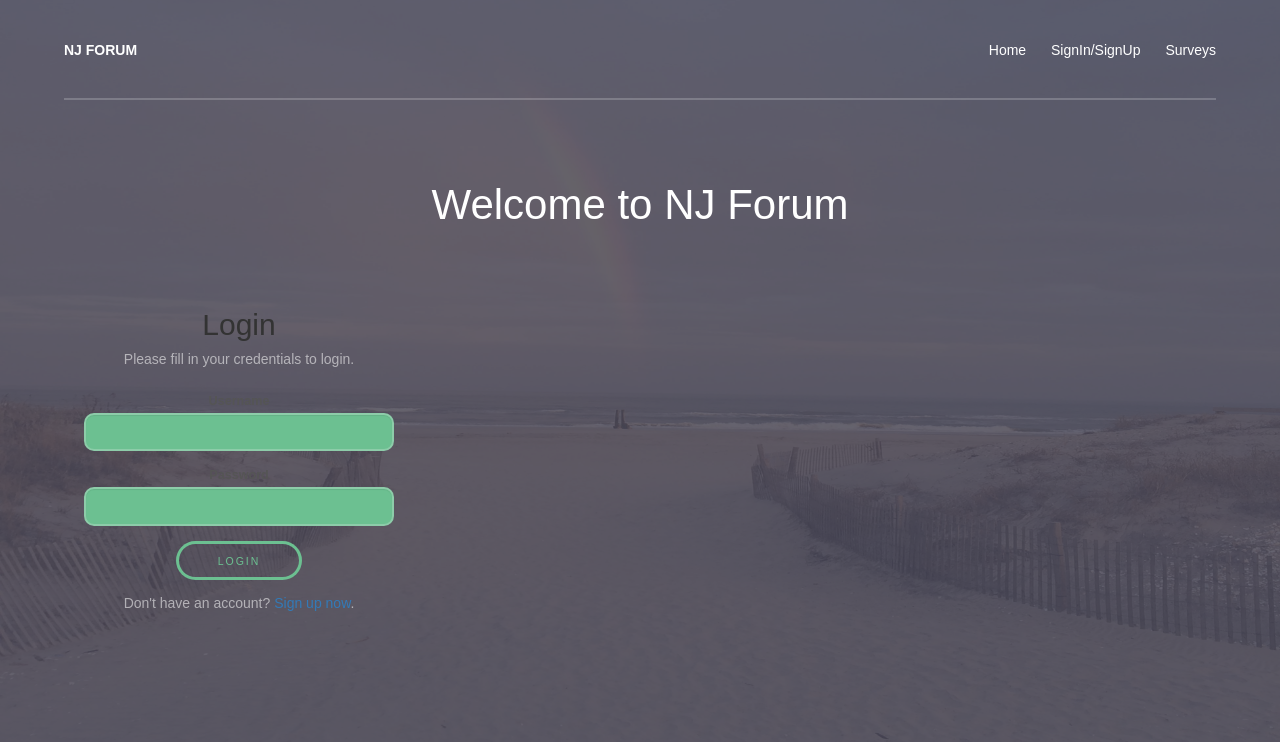
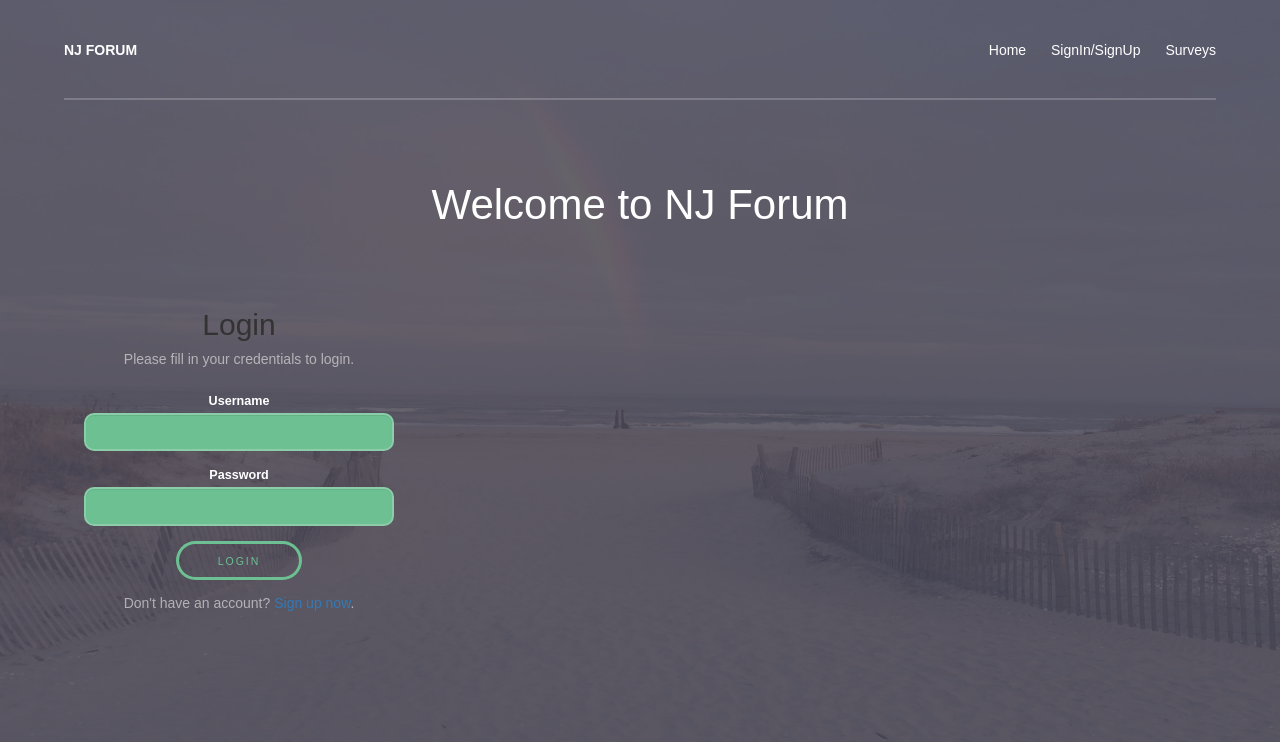
Before and after one commit to EstebanMasson/Public, a PHP site: page /login.php in a window 1280 px wide. Shown: the top 742 px of the page. Run offline with PHP 8.4, Linux system fonts and the light colour scheme.

Commit message:
Update login.php

```diff
--- a/login.php
+++ b/login.php
@@ -144,12 +144,12 @@ if($_SERVER["REQUEST_METHOD"] == "POST"){
         <p>Please fill in your credentials to login.</p>
         <form action="<?php echo htmlspecialchars($_SERVER["PHP_SELF"]); ?>" method="post">
             <div class="form-group <?php echo (!empty($username_err)) ? 'has-error' : ''; ?>">
-                <label>Username</label>
+                <label style = "color: white">Username</label>
                 <input type="text" name="username" class="form-control" value="<?php echo $username; ?>">
                 <span class="help-block"><?php echo $username_err; ?></span>
             </div>
             <div class="form-group <?php echo (!empty($password_err)) ? 'has-error' : ''; ?>">
-                <label>Password</label>
+                <label style = "color: white">Password</label>
                 <input type="password" name="password" class="form-control">
                 <span class="help-block"><?php echo $password_err; ?></span>
             </div>
```
